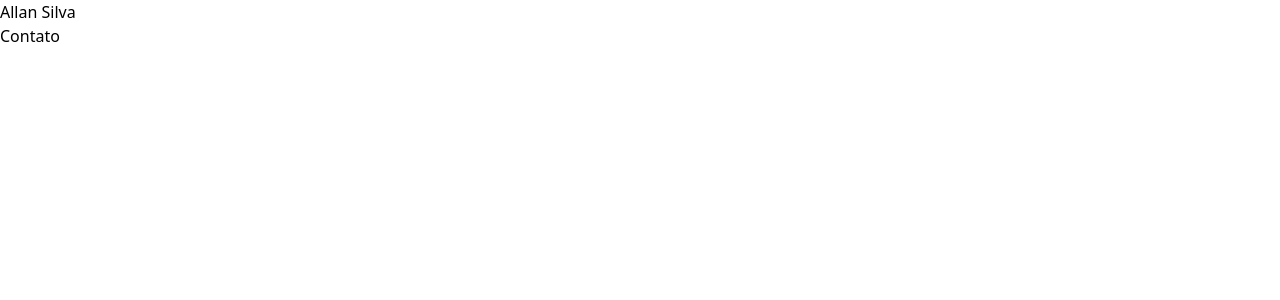
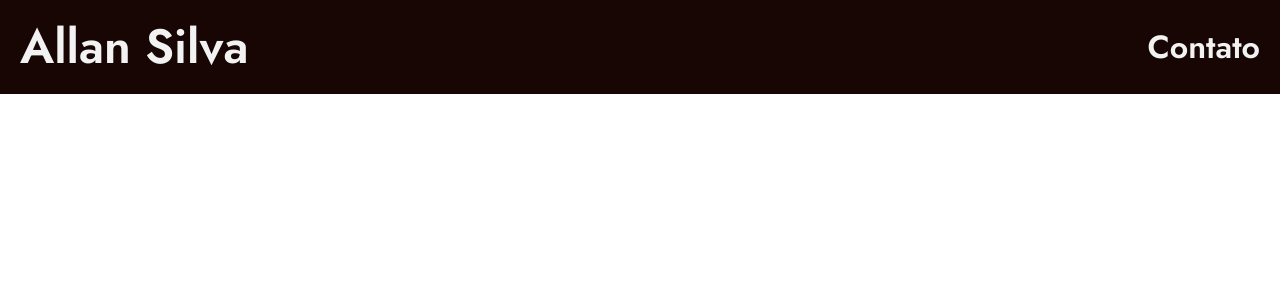
Before and after one commit to allangdasilva/vetorizacao, a React (Vite) app: page / in a window 1280 px wide. Shown: the top 300 px of the page. Built offline with nearby package versions, Linux system fonts and the light colour scheme; a web font is replaced by a local one.

Commit message:
Header
Estrutura HTML completa e estilização finalizada

```diff
--- a/src/Header.tsx
+++ b/src/Header.tsx
@@ -1,17 +1,21 @@
 const Header = () => {
   return (
     <>
-      <header>
-        <ul>
+      <header className="bg-p6">
+        <nav className="container py-5">
+          <ul className="flex items-center justify-between flex-wrap gap-5 *:*:font-jost *:*:font-semibold *:*:block *:*:text-p7">
             <li>
-            <a href="./" className="">
+              <a href="./" className="text-5xl leading-[1.12] ">
                 Allan Silva
               </a>
             </li>
             <li>
-            <a href="#contato">Contato</a>
+              <a href="#contato" className="text-[2rem] leading-[1.2]">
+                Contato
+              </a>
             </li>
           </ul>
+        </nav>
       </header>
     </>
   );
--- a/src/index.css
+++ b/src/index.css
@@ -9,6 +9,11 @@
   --color-p4: #d7f9e9;
   --color-p5: #d93644;
   --color-p6: #170603;
+  --color-p7: #f2f2f2;
   --color-t1: #0d0d0d;
   --color-t2: #262626;
 }
+@utility container {
+  margin-inline: auto;
+  padding-inline: 1.25rem;
+}
```
Lines whose indentation alone changed are shown as unchanged.
